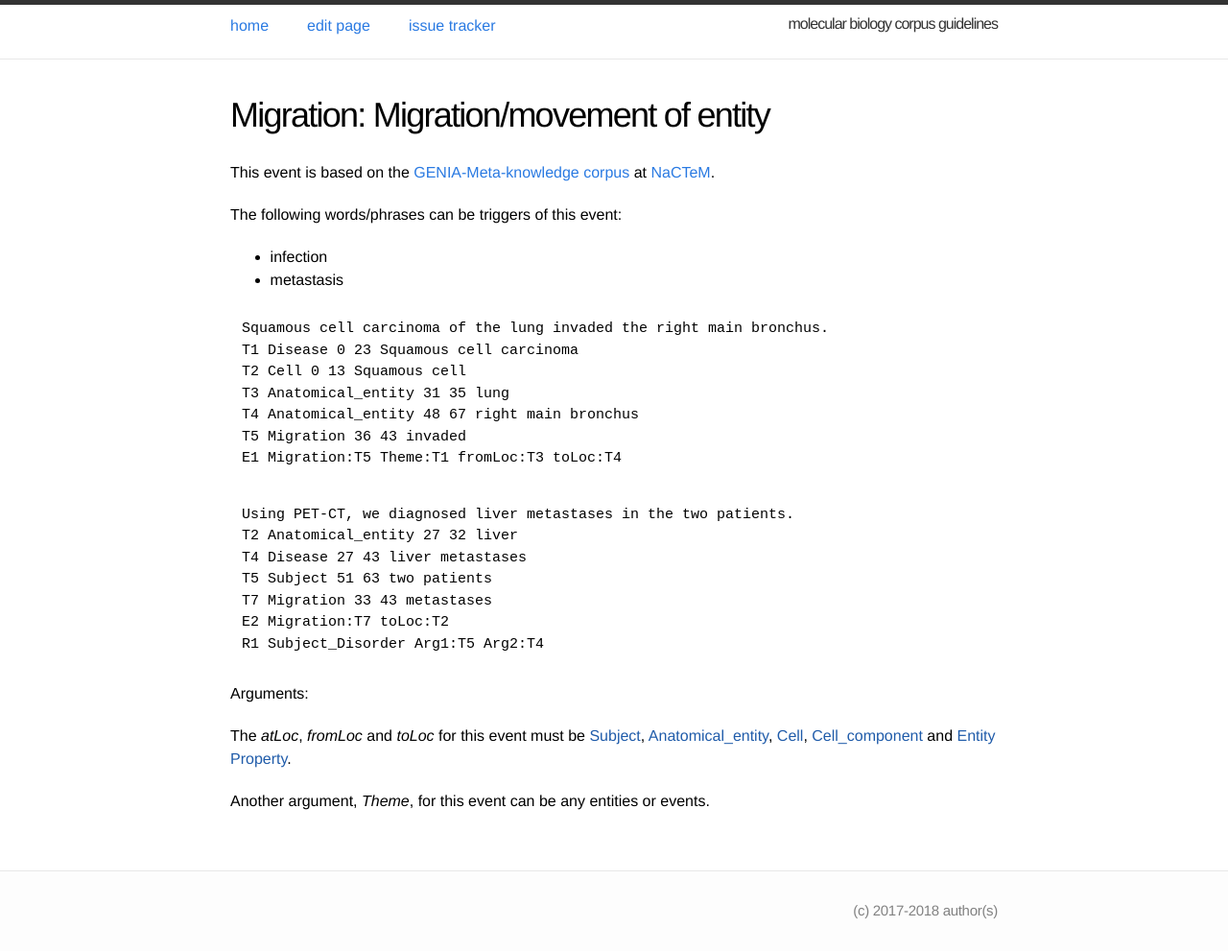
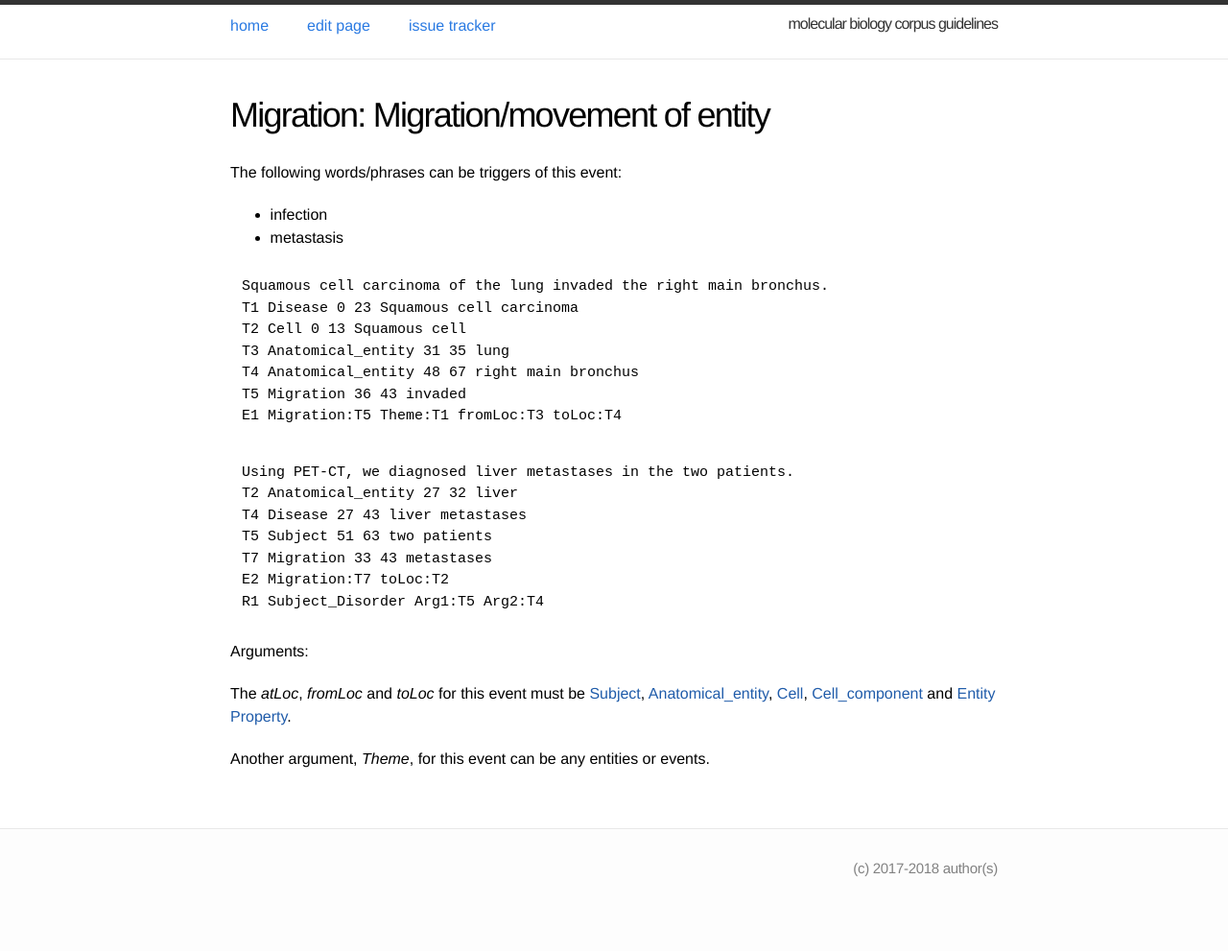
Before and after one commit to ezcatdb/molbiol_lung_corpus-guidelines, a Jekyll site: the page built from _event/Migration.md, in a window 1280 px wide. Shown: the whole page at 96% size. Built offline with Jekyll 4.4.1, drawn with Linux system fonts in a browser that asks for light colours; after the commit the page ends 947 px from its top, so only the background shows below that.

Commit message:
The links to GENIA was removed in Migration.md

```diff
--- a/_event/Migration.md
+++ b/_event/Migration.md
@@ -6,7 +6,6 @@ shortdef: "Migration/movement of entity"
 order: 14
 ---
 
-This event is based on the <a href="http://www.nactem.ac.uk/meta-knowledge/">GENIA-Meta-knowledge corpus</a> at <a href="http://www.nactem.ac.uk/">NaCTeM</a>.
 
 The following words/phrases can be triggers of this event:
 
```
